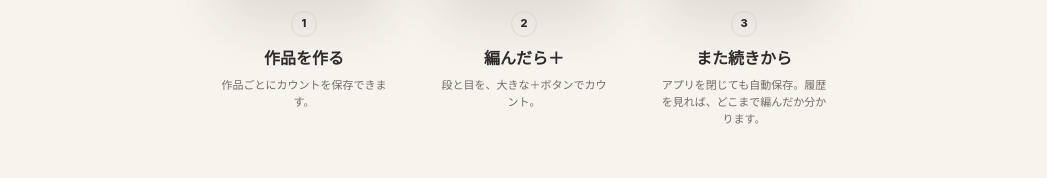
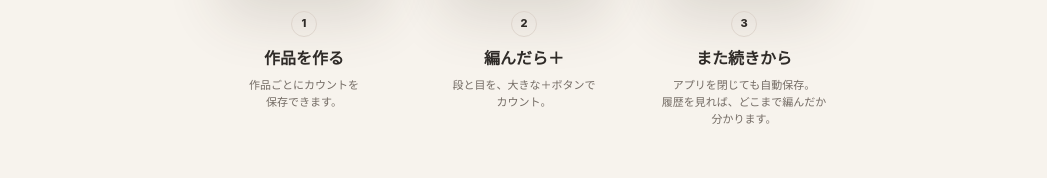
Before and after one commit to s1290025/KnitMark_share, a plain HTML site: page index.html in a window 1280 px wide. Shown: the part 1461-1639 px from the top of the page, without its empty margins (116-1163 px from the left). Drawn offline with Linux system fonts and the light colour scheme.

Commit message:
Set deliberate line breaks in how-to copy

```diff
--- a/index.html
+++ b/index.html
@@ -59,7 +59,7 @@
         <div class="step-copy">
           <span>1</span>
           <h3 data-ja="作品を作る" data-en="Create a project">作品を作る</h3>
-          <p data-ja="作品ごとにカウントを保存できます。" data-en="Save counts separately for each project.">作品ごとにカウントを保存できます。</p>
+          <p data-ja="作品ごとにカウントを<br>保存できます。" data-en="Save counts separately for each project.">作品ごとにカウントを<br>保存できます。</p>
         </div>
       </article>
 
@@ -68,7 +68,7 @@
         <div class="step-copy">
           <span>2</span>
           <h3 data-ja="編んだら＋" data-en="Tap + as you knit">編んだら＋</h3>
-          <p data-ja="段と目を、大きな＋ボタンでカウント。" data-en="Count rows and stitches with large + buttons.">段と目を、大きな＋ボタンでカウント。</p>
+          <p data-ja="段と目を、大きな＋ボタンで<br>カウント。" data-en="Count rows and stitches with large + buttons.">段と目を、大きな＋ボタンで<br>カウント。</p>
         </div>
       </article>
 
@@ -77,8 +77,8 @@
         <div class="step-copy">
           <span>3</span>
           <h3 data-ja="また続きから" data-en="Continue later">また続きから</h3>
-          <p data-ja="アプリを閉じても自動保存。履歴を見れば、どこまで編んだか分かります。" data-en="Everything is saved automatically. Check your history and continue where you left off.">
-            アプリを閉じても自動保存。履歴を見れば、どこまで編んだか分かります。
+          <p data-ja="アプリを閉じても自動保存。<br>履歴を見れば、どこまで編んだか<br>分かります。" data-en="Everything is saved automatically. Check your history and continue where you left off.">
+            アプリを閉じても自動保存。<br>履歴を見れば、どこまで編んだか<br>分かります。
           </p>
         </div>
       </article>
```
